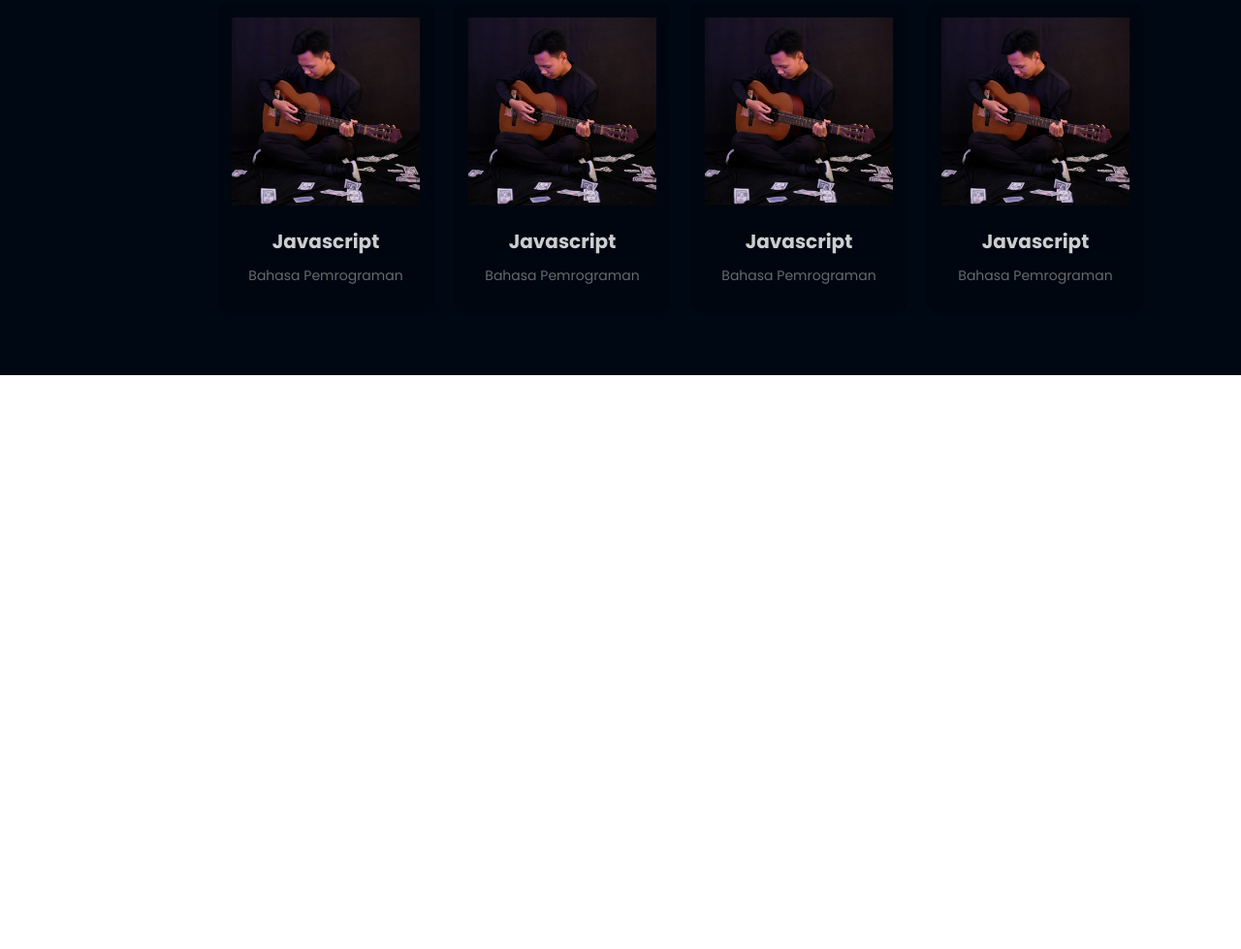
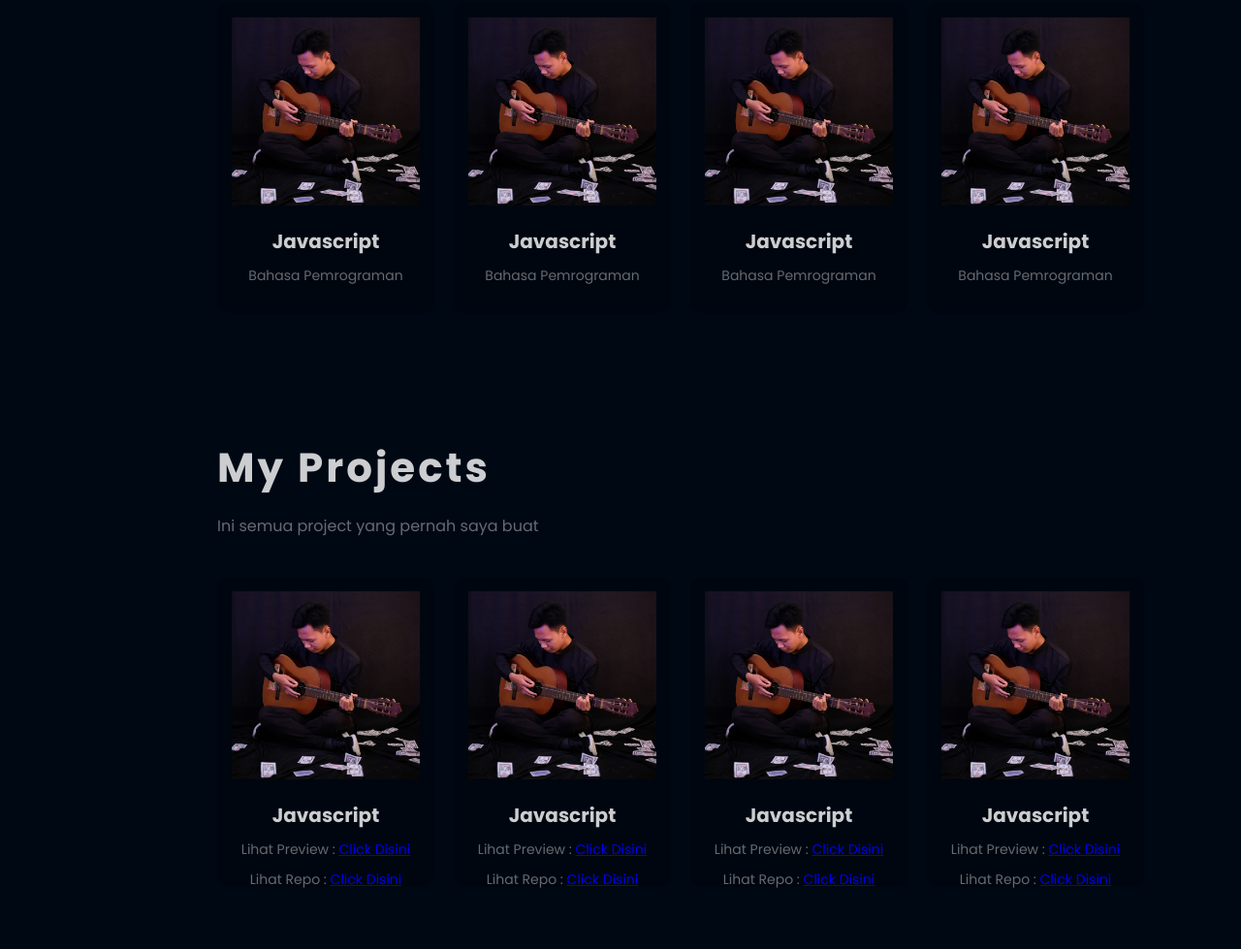
Before and after one commit to hlkgt/my-profile-with-sass, a website: page index.html in a window 1280 px wide. Shown: the part 1694-2673 px from the top of the page at 97% size. Before the commit the page ends 2081 px from the top, so only its background shows below. Drawn offline with Linux system fonts and the light colour scheme.

Commit message:
adding project section

```diff
--- a/index.html
+++ b/index.html
@@ -106,6 +106,37 @@
       </div>
     </section>
 
+    <section id="project">
+      <h1 class="title">My Projects</h1>
+      <p class="text-content">Ini semua project yang pernah saya buat</p>
+      <div class="row">
+        <div class="col">
+          <img src="./src/img/profile.jpg" alt="" />
+          <h1>Javascript</h1>
+          <p>Lihat Preview : <a href="#">Click Disini</a></p>
+          <p>Lihat Repo : <a href="#">Click Disini</a></p>
+        </div>
+        <div class="col">
+          <img src="./src/img/profile.jpg" alt="" />
+          <h1>Javascript</h1>
+          <p>Lihat Preview : <a href="#">Click Disini</a></p>
+          <p>Lihat Repo : <a href="#">Click Disini</a></p>
+        </div>
+        <div class="col">
+          <img src="./src/img/profile.jpg" alt="" />
+          <h1>Javascript</h1>
+          <p>Lihat Preview : <a href="#">Click Disini</a></p>
+          <p>Lihat Repo : <a href="#">Click Disini</a></p>
+        </div>
+        <div class="col">
+          <img src="./src/img/profile.jpg" alt="" />
+          <h1>Javascript</h1>
+          <p>Lihat Preview : <a href="#">Click Disini</a></p>
+          <p>Lihat Repo : <a href="#">Click Disini</a></p>
+        </div>
+      </div>
+    </section>
+
     <script src="./src/js/index.js"></script>
   </body>
 </html>
--- a/src/css/input/input.scss
+++ b/src/css/input/input.scss
@@ -209,7 +209,7 @@ nav {
     }
   }
 }
-#skill {
+#skill,#project {
   display: flex;
   justify-content: center;
   flex-direction: column;
@@ -252,6 +252,7 @@ nav {
       p {
         font-size: 14px;
         color: rgba($color: #ffffff, $alpha: 0.4);
+        margin-bottom: 10px;
       }
     }
     .col:nth-child(1) {
@@ -331,7 +332,7 @@ nav {
       }
     }
   }
-  #skill {
+  #skill,#project {
     .row {
       grid-template-columns: 1fr, 1fr;
       grid-template-rows: auto;
@@ -460,7 +461,7 @@ nav {
       }
     }
   }
-  #skill {
+  #skill,#project {
     align-items: center;
     padding:10rem 0;
     .text-content{
@@ -491,4 +492,7 @@ nav {
       }
     }
   }
+  #project{
+    padding: 3rem 0;
+  }
 }
```
Also changed, not shown: src/css/output/style.css, 1 other file.
